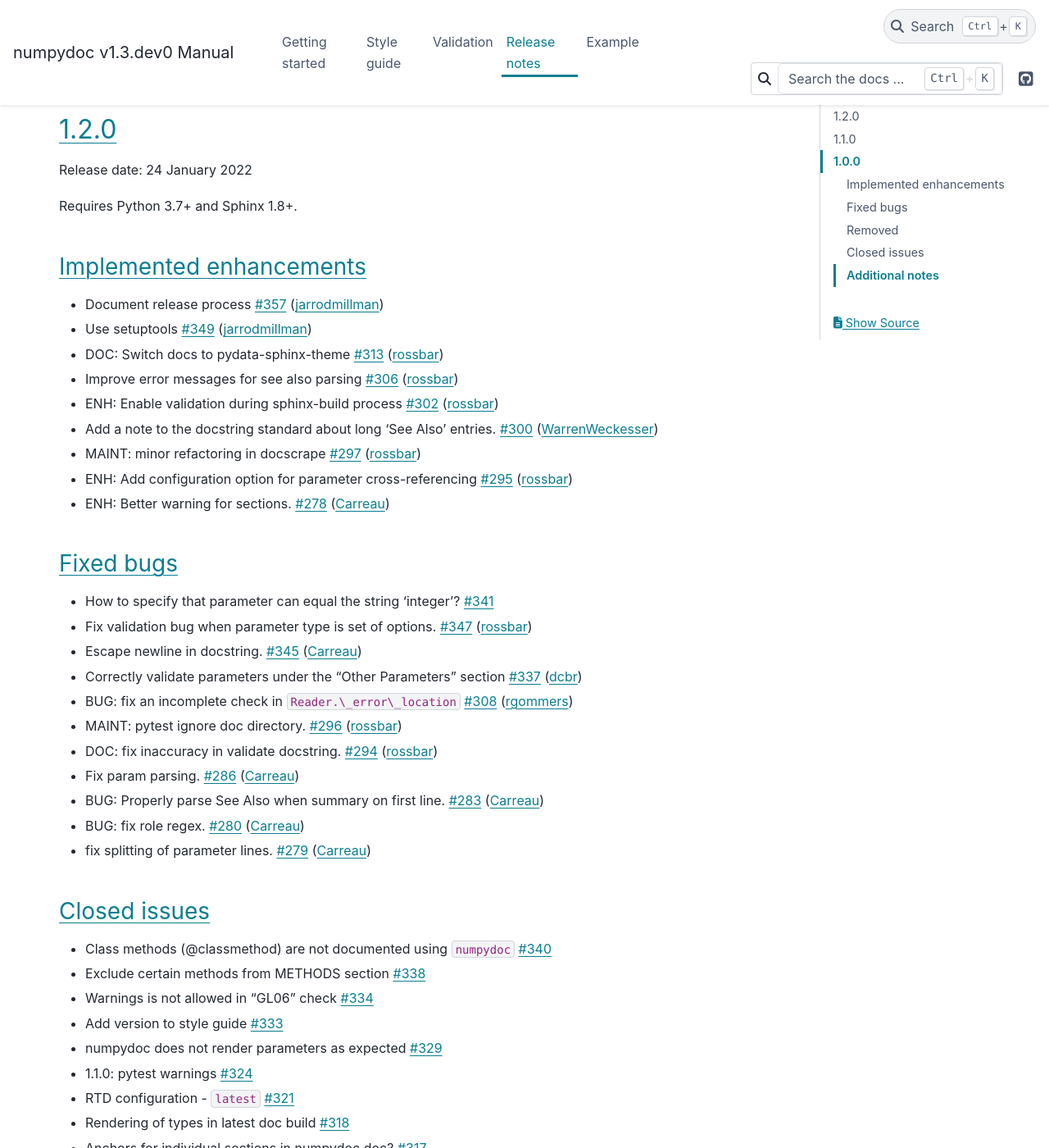
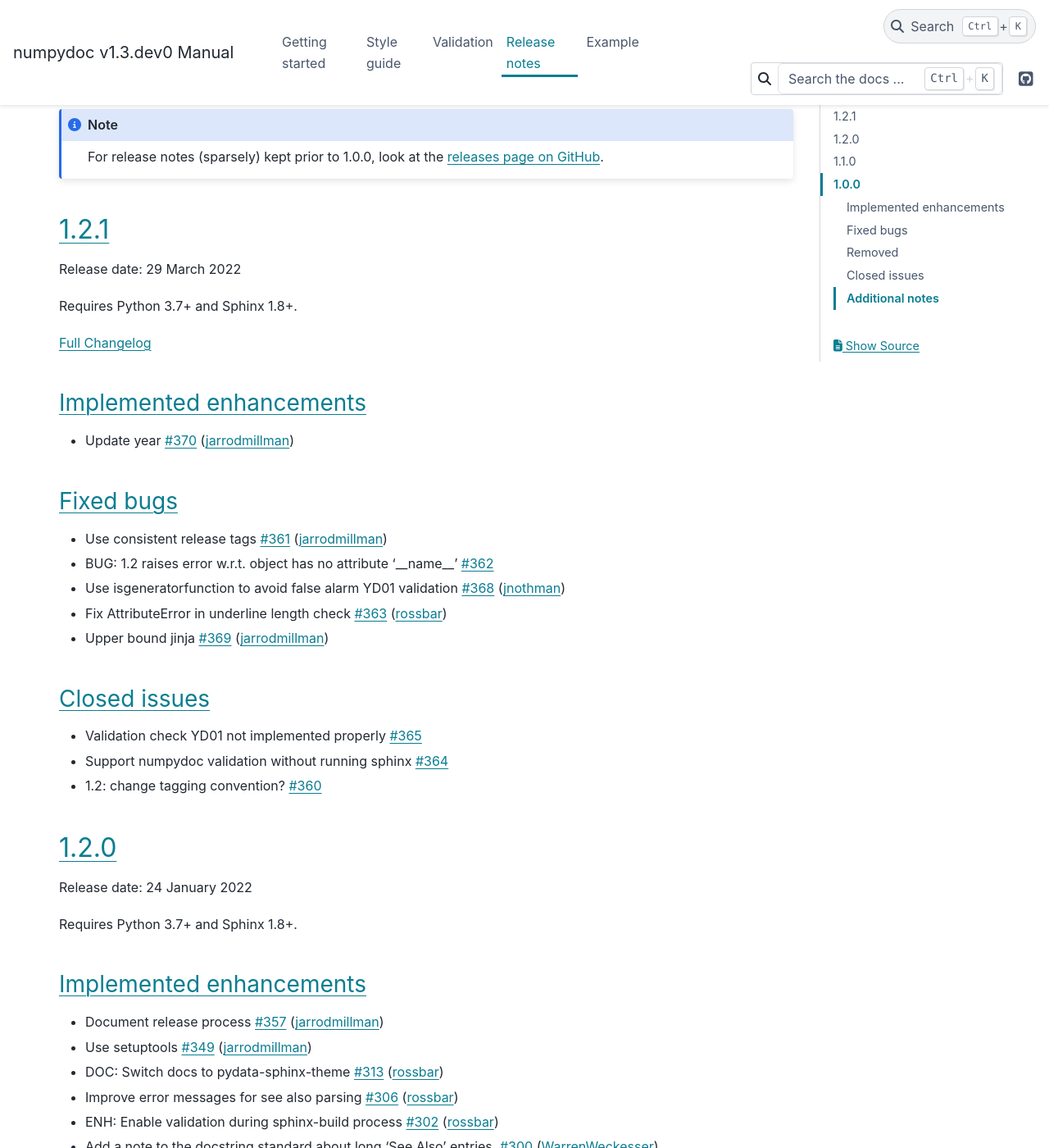
Before and after one commit to numpy/numpydoc, a Sphinx documentation site: the page built from doc/release_notes.rst, in a window 1280 px wide and 1400 px high, scrolled down 814 px. Shown: the whole window at 82% size. Built offline with Sphinx 7.4.7 and the PyData theme 0.15.4, drawn with Linux system fonts in a browser that asks for light colours; formulas are drawn with MathJax 3; some of the changed text lies outside the part shown.

Commit message:
Update release notes

```diff
--- a/doc/release_notes.rst
+++ b/doc/release_notes.rst
@@ -16,6 +16,37 @@
 
    For release notes (sparsely) kept prior to 1.0.0, look at the `releases page
    on GitHub <https://github.com/numpy/numpydoc/releases>`__.
+
+1.2.1
+-----
+
+Release date: 29 March 2022
+
+Requires Python 3.7+ and Sphinx 1.8+.
+
+`Full Changelog <https://github.com/numpy/numpydoc/compare/numpydoc-1.2...HEAD>`__
+
+Implemented enhancements
+~~~~~~~~~~~~~~~~~~~~~~~~
+
+-  Update year `#370 <https://github.com/numpy/numpydoc/pull/370>`__ (`jarrodmillman <https://github.com/jarrodmillman>`__)
+
+Fixed bugs
+~~~~~~~~~~
+
+-  Use consistent release tags `#361 <https://github.com/numpy/numpydoc/pull/361>`__ (`jarrodmillman <https://github.com/jarrodmillman>`__)
+-  BUG: 1.2 raises error w.r.t. object has no attribute ‘\__name_\_’ `#362 <https://github.com/numpy/numpydoc/issues/362>`__
+-  Use isgeneratorfunction to avoid false alarm YD01 validation `#368 <https://github.com/numpy/numpydoc/pull/368>`__ (`jnothman <https://github.com/jnothman>`__)
+-  Fix AttributeError in underline length check `#363 <https://github.com/numpy/numpydoc/pull/363>`__ (`rossbar <https://github.com/rossbar>`__)
+-  Upper bound jinja `#369 <https://github.com/numpy/numpydoc/pull/369>`__ (`jarrodmillman <https://github.com/jarrodmillman>`__)
+
+Closed issues
+~~~~~~~~~~~~~
+
+-  Validation check YD01 not implemented properly `#365 <https://github.com/numpy/numpydoc/issues/365>`__
+-  Support numpydoc validation without running sphinx `#364 <https://github.com/numpy/numpydoc/issues/364>`__
+-  1.2: change tagging convention? `#360 <https://github.com/numpy/numpydoc/issues/360>`__
+
 
 1.2.0
 -----
```
